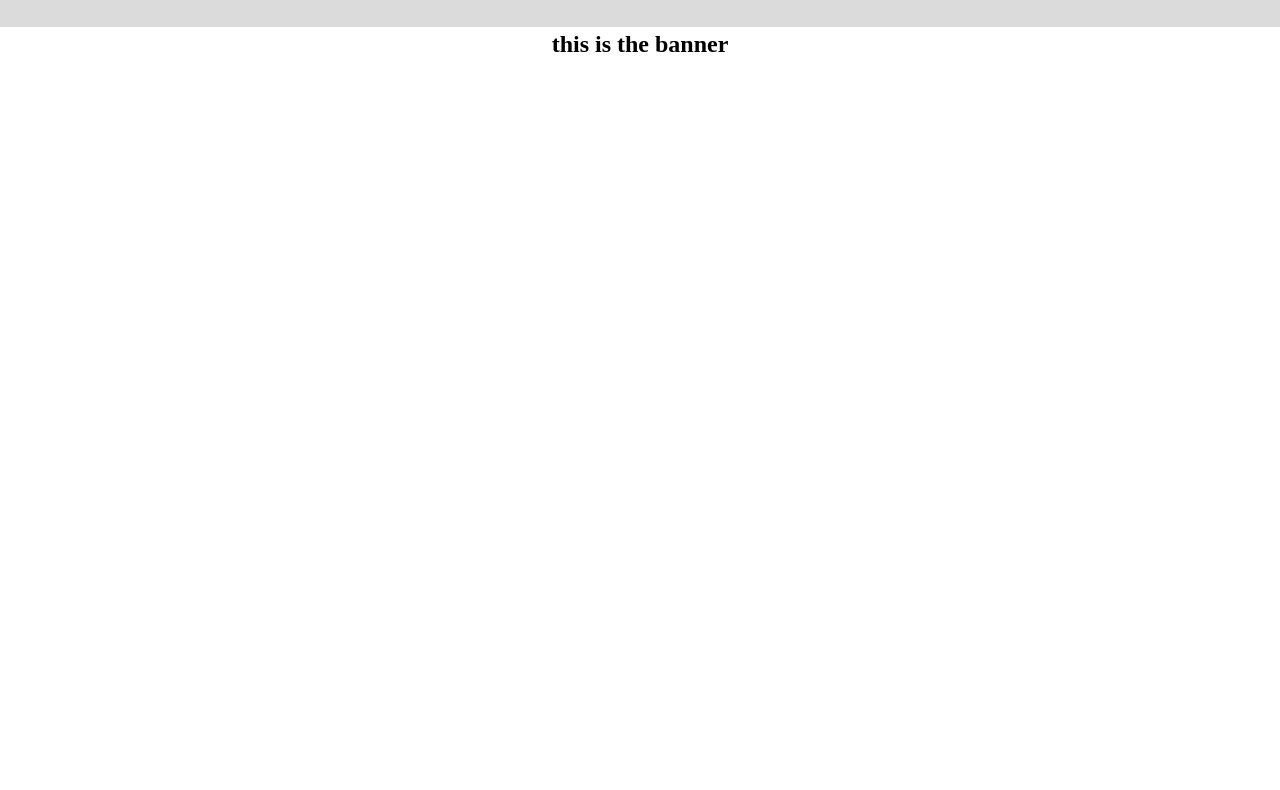
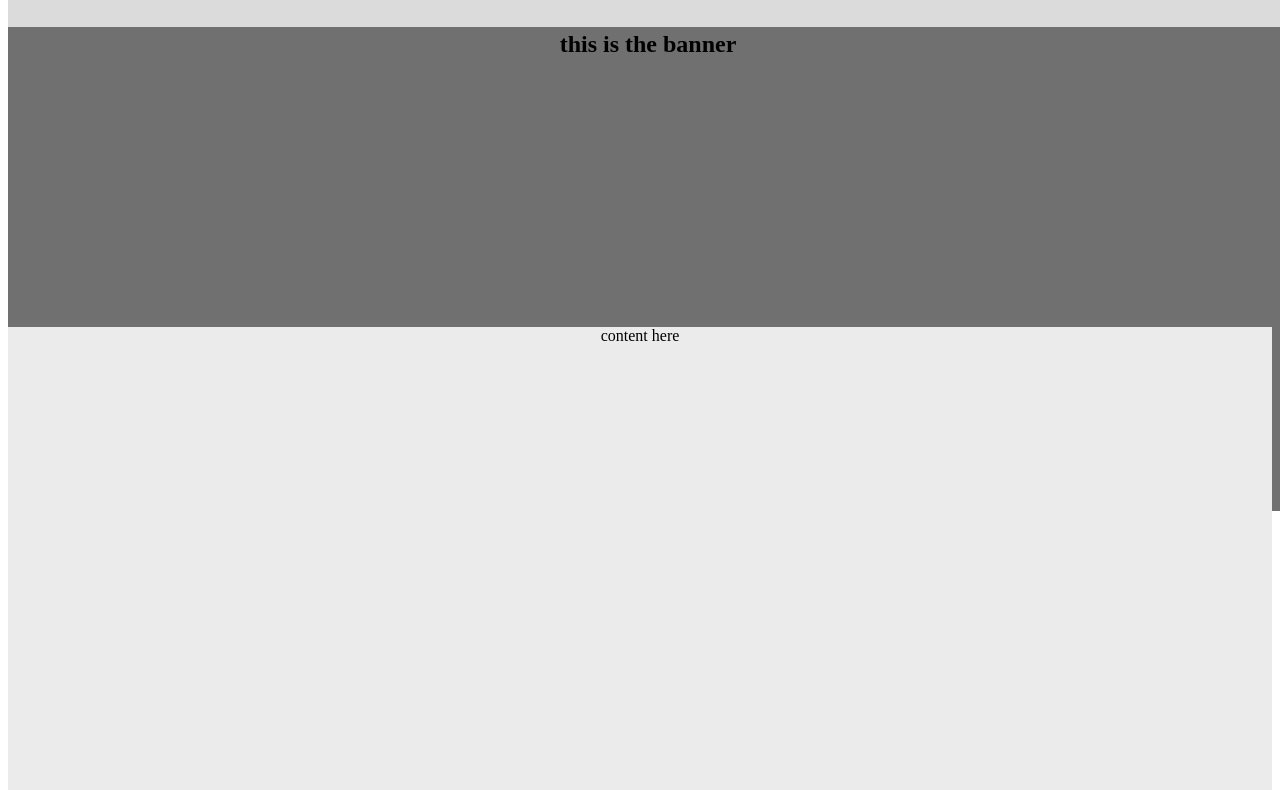
Before and after one commit to Victorgichohi/collapse_header, a plain HTML site: page index.html in a window 1280 px wide. Shown: the part 89-879 px from the top of the page. Before the commit the page ends 800 px from the top, so only its background shows below. Drawn offline with Linux system fonts and the light colour scheme.

Commit message:
final product working

```diff
--- a/style.css
+++ b/style.css
@@ -1,11 +1,10 @@
 body{
-	margin: 0;
-	padding: 0;
+
 	text-align: center;
 }
 header{
 	height:100px;
-	background-color: #dbdbdb;
+	background: #dbdbdb;
 	width:100%;
 	z-index: 10;
     position: fixed;
@@ -15,4 +14,12 @@ header{
 	height: 500px;
 	position: fixed;
 	top:100px;
+	background: #707070;
 }
+#content{
+	width:100%;
+	position: relative;
+	top:400px;
+	background-color: #ebebeb;
+	height: 1500px;
+}
```
Also changed, not shown: index.html (+1 -0 lines).
